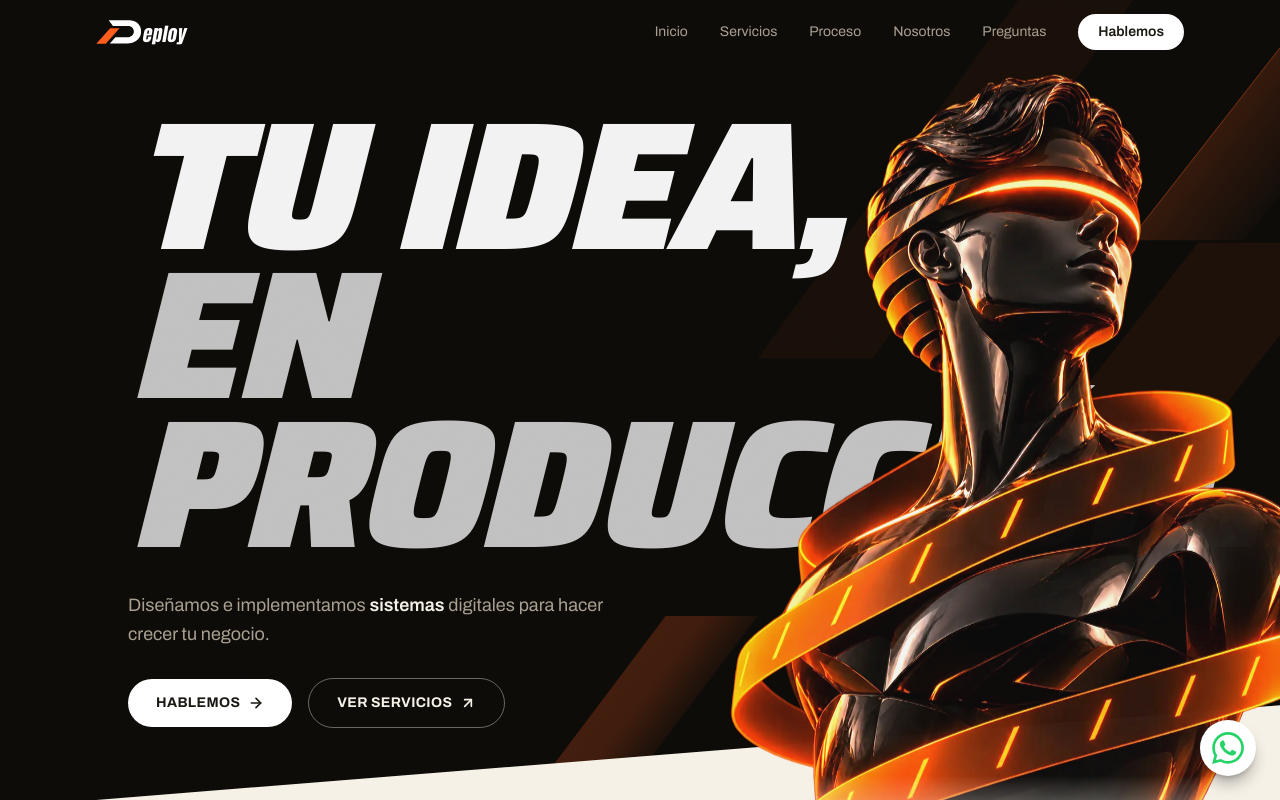
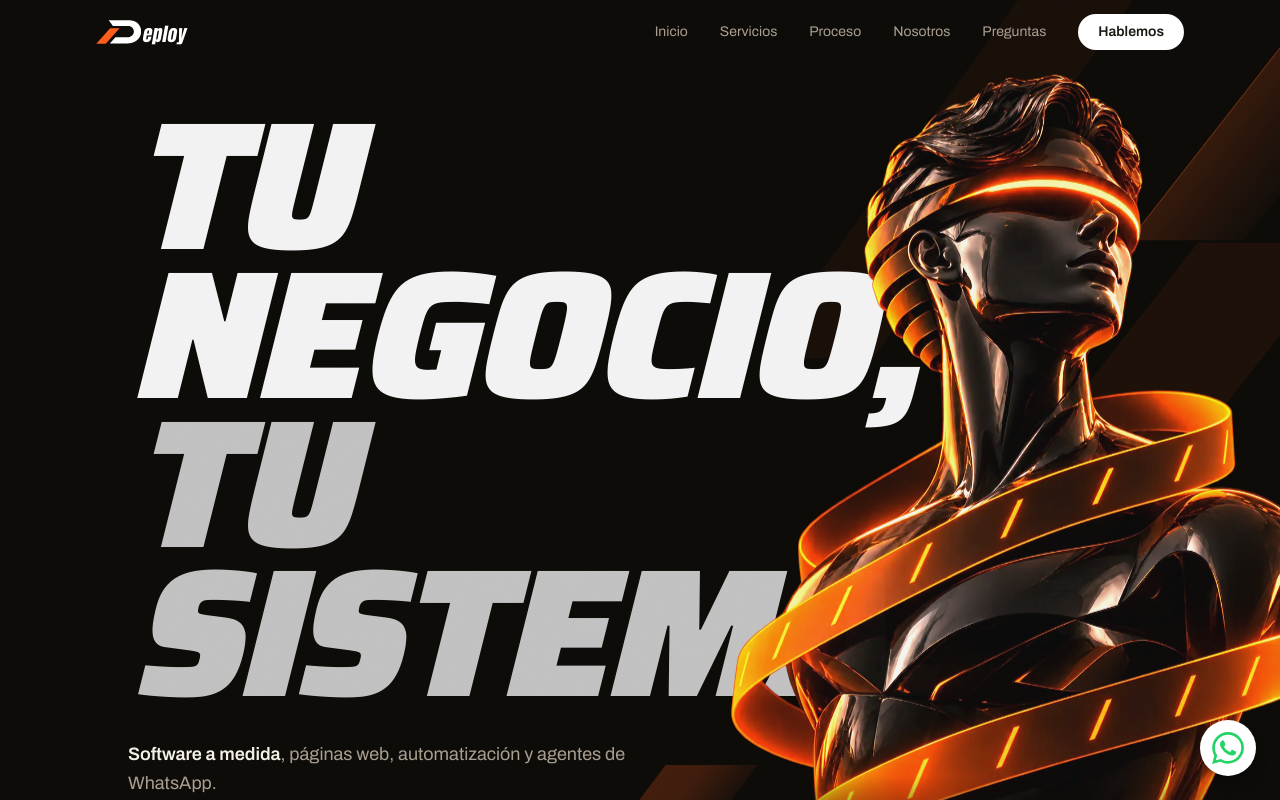
Before and after one commit to iadatabraian-ctrl/web-, a Next.js app: page / in a window 1280 px wide. Shown: the top 800 px of the page. Built offline with nearby package versions, Linux system fonts and the light colour scheme.

Commit message:
Hero: Tu negocio, tu sistema; imagen para compartir actualizada
Co-Authored-By: Claude Sonnet 5.5 <noreply@anthropic.com>
Claude-Session: https://claude.ai/code/session_016CR8bjtqut3mFtFLKQPjVK

```diff
--- a/components/Hero.tsx
+++ b/components/Hero.tsx
@@ -56,7 +56,7 @@ export function Hero() {
           transition={{ duration: 0.75, ease, delay: 0.75 }}
           className="block text-white/95"
         >
-          Tu idea,
+          Tu negocio,
         </motion.span>
         <motion.span
           initial="hidden"
@@ -65,10 +65,7 @@ export function Hero() {
           transition={{ duration: 0.75, ease, delay: 0.95 }}
           className="block text-white/75"
         >
-          en
-          <br className="lg:hidden" />
-          <span className="hidden lg:inline"> </span>
-          producción.
+          tu sistema.
         </motion.span>
       </h1>
 
@@ -107,9 +104,8 @@ export function Hero() {
           transition={{ duration: 0.6, ease, delay: 1.35 }}
           className="max-w-[44%] font-body text-[14px] leading-snug text-brand-ink-on-black-soft sm:max-w-md sm:text-lg sm:leading-relaxed lg:max-w-[32rem]"
         >
-          Diseñamos e implementamos{" "}
-          <strong className="font-semibold text-brand-cream">sistemas</strong> digitales para hacer
-          crecer tu negocio.
+          <strong className="font-semibold text-brand-cream">Software a medida</strong>, páginas web,
+          automatización y agentes de WhatsApp.
         </motion.p>
 
         <motion.div
```
Also changed, not shown: public/img/og-image.jpg.
